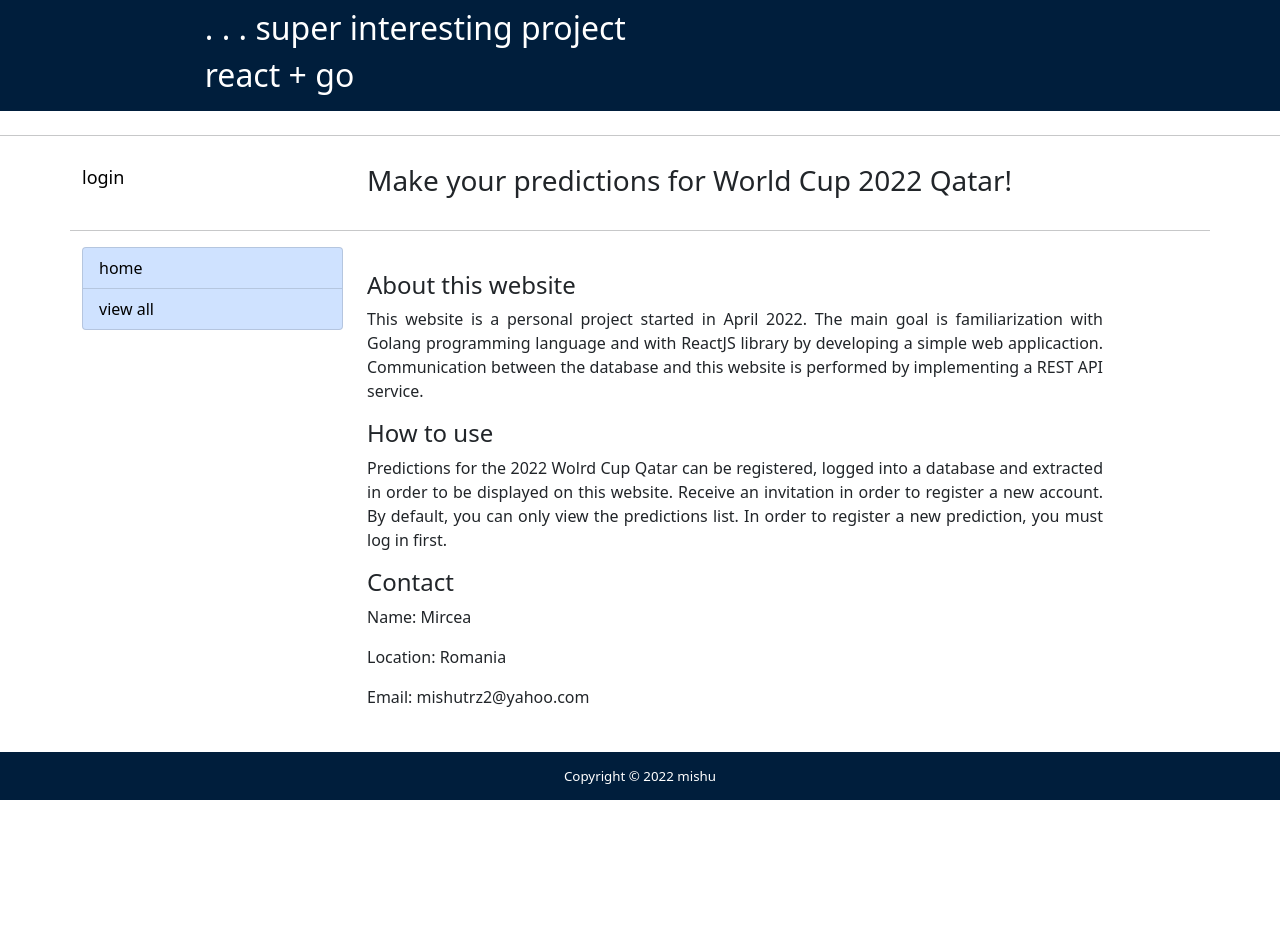
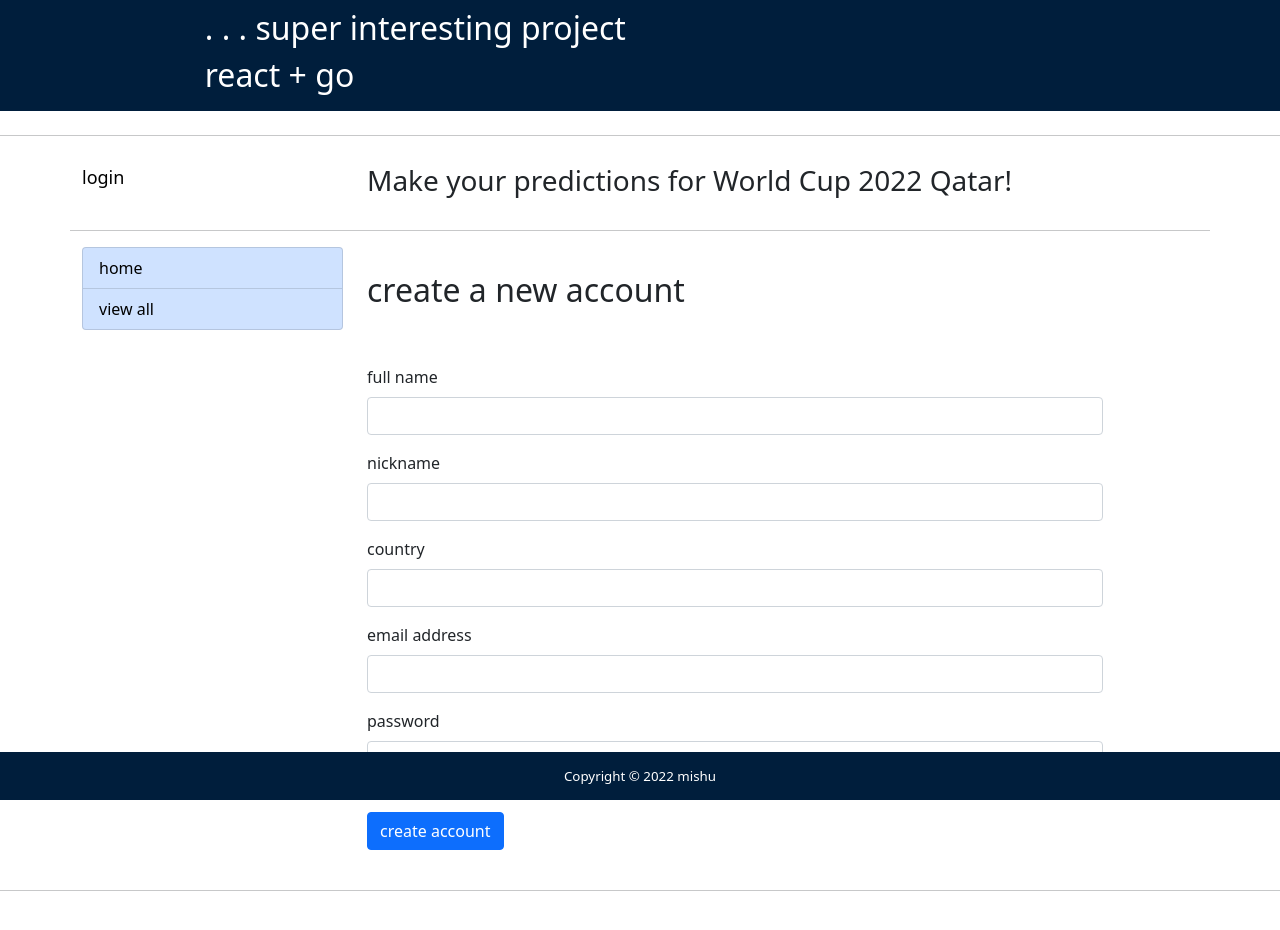
Before and after one commit to mishutrz2/react_go_rest_api, a React (Create React App) app: page /register in a window 1280 px wide. Shown: the top 930 px of the page. Before the commit the page ends 838 px from the top, so only its background shows below. Built offline with nearby package versions, Linux system fonts and the light colour scheme.

Commit message:
creating register page

```diff
--- a/src/App.css
+++ b/src/App.css
@@ -15,6 +15,11 @@
   font-size: large;
 }
 
+.registerButton {
+  color: black;
+  text-decoration: none;
+}
+
 .descriptivePs {
   text-align: justify;
 }
--- a/src/App.js
+++ b/src/App.js
@@ -9,6 +9,7 @@ import MyPredictions from "./components/MyPredictions";
 import EditPrediction from "./components/EditPrediction";
 import { Component, Fragment } from "react";
 import Login from "./components/Login";
+import Register from "./components/Register";
 
 export default class App extends Component {
   constructor(props) {
@@ -143,6 +144,11 @@ export default class App extends Component {
                   )}
                 />
 
+                {/* REGISTER */}
+                <Route exact path="/register">
+                  <Register />
+                </Route>
+
                 <Route
                   exact
                   path="/admin"
--- a/src/components/EditPrediction.js
+++ b/src/components/EditPrediction.js
@@ -17,15 +17,44 @@ export default class EditPrediction extends Component {
         title: "",
         description: "",
         updated_at: "",
-        team: "",
+        winner: "",
       },
       teams: [
-        { id: "A1", value: "Qatar" },
-        { id: "A2", value: "Ecuador" },
-        { id: "A3", value: "Senegal" },
-        { id: "A4", value: "Netherlands" },
-        { id: "B1", value: "England" },
-        { id: "B2", value: "Iran" },
+        { id: "Qatar", value: "Qatar" },
+        { id: "Ecuador", value: "Ecuador" },
+        { id: "Senegal", value: "Senegal" },
+        { id: "Netherlands", value: "Netherlands" },
+        { id: "England", value: "England" },
+        { id: "Iran", value: "Iran" },
+        { id: "USA", value: "USA" },
+        { id: "Ukraine/Scotland/Wales", value: "Ukraine/Scotland/Wales" },
+
+        { id: "Argentina", value: "Argentina" },
+        { id: "Saudi Arabia", value: "Saudi Arabia" },
+        { id: "Mexico", value: "Mexico" },
+        { id: "Poland", value: "Poland" },
+        { id: "France", value: "France" },
+        { id: "Australia/UAE/Peru", value: "Australia/UAE/Peru" },
+        { id: "Denmark", value: "Denmark" },
+        { id: "Tunisia", value: "Tunisia" },
+
+        { id: "Spain", value: "Spain" },
+        { id: "Costa Rica/New Zealand", value: "Costa Rica/New Zealand" },
+        { id: "Germany", value: "Germany" },
+        { id: "Japan", value: "Japan" },
+        { id: "Belgium", value: "Belgium" },
+        { id: "Canada", value: "Canada" },
+        { id: "Morocco", value: "Morocco" },
+        { id: "Croatia", value: "Croatia" },
+
+        { id: "Brazil", value: "Brazil" },
+        { id: "Serbia", value: "Serbia" },
+        { id: "Switzerland", value: "Switzerland" },
+        { id: "Cameroon", value: "Cameroon" },
+        { id: "Portugal", value: "Portugal" },
+        { id: "Ghana", value: "Ghana" },
+        { id: "Uruguay", value: "Uruguay" },
+        { id: "South Korea", value: "South Korea" },
       ],
       isLoaded: false,
       error: null,
@@ -153,7 +182,7 @@ export default class EditPrediction extends Component {
                 id: id,
                 title: json.prediction.title,
                 description: json.prediction.description,
-                team: json.prediction.team,
+                winner: json.prediction.winner,
               },
               isLoaded: true,
             },
@@ -265,9 +294,9 @@ export default class EditPrediction extends Component {
 
               <Select
                 title={"Winner"}
-                name={"team"}
+                name={"winner"}
                 options={this.state.teams}
-                value={prediction.team}
+                value={prediction.winner}
                 handleChange={this.handleChange}
                 placeholder={"Choose one ... "}
               />
--- a/src/components/Login.js
+++ b/src/components/Login.js
@@ -1,7 +1,7 @@
 import Alert from "../ui-components/Alert";
 import React, { Component, Fragment } from "react";
 import Input from "./form-components/Input";
-
+import { Link } from "react-router-dom";
 export default class Login extends Component {
   constructor(props) {
     super(props);
@@ -110,10 +110,26 @@ export default class Login extends Component {
     return (
       <Fragment>
         <br />
+
+        <div class="row">
+          <div class="col-12 col-md-8">
+            <h2> login page </h2>
+          </div>
+          <div class="col-8 col-md-4">
+            <h6>
+              {" "}
+              No account? Click{" "}
+              <Link to="/register" className="registerButton">
+                {" "}
+                here{" "}
+              </Link>
+              to register{" "}
+            </h6>
+          </div>
+        </div>
+
         <hr />
 
-        <h2> login </h2>
-        <hr />
         <Alert
           alertType={this.state.alert.type}
           alertMessage={this.state.alert.message}
--- a/src/components/Prediction.js
+++ b/src/components/Prediction.js
@@ -67,7 +67,7 @@ export default class Prediction extends Component {
                 <td>
                   <strong> winner: </strong>
                 </td>
-                <td> {prediction.team}</td>
+                <td> {prediction.winner}</td>
               </tr>
               <tr>
                 <td>
--- /dev/null
+++ b/src/components/Register.js
@@ -0,0 +1,134 @@
+import Alert from "../ui-components/Alert";
+import React, { Component, Fragment } from "react";
+import Input from "./form-components/Input";
+import { Link } from "react-router-dom";
+
+export default class Register extends Component {
+  constructor(props) {
+    super(props);
+    this.state = {
+      fullname: "",
+      nickname: "",
+      country: "",
+      email: "",
+      password: "",
+      error: null,
+      errors: [],
+      alert: {
+        type: "d-none",
+        message: "",
+      },
+    };
+  }
+
+  hasError(key) {
+    return this.state.errors.indexOf(key) !== -1;
+  }
+
+  handleSubmit = (e) => {
+    e.preventDefault();
+    let errors = [];
+
+    // check for empty fields and push errors if any empty fields
+    if (this.state.email === "") {
+      errors.push("email");
+    }
+    if (this.state.password === "") {
+      errors.push("password");
+    }
+    if (this.state.country === "") {
+      errors.push("country");
+    }
+    if (this.state.fullname === "") {
+      errors.push("fullname");
+    }
+    if (this.state.nickname === "") {
+      errors.push("nickname");
+    }
+
+    // set errors inside state
+    this.setState({ errors: errors });
+
+    // if there are errors, dont submit
+    if (errors.length > 0) {
+      return false;
+    }
+
+    const data = new FormData(e.target);
+    const payload = Object.fromEntries(data.entries());
+
+    const requestOptions = {
+      method: "POST",
+      body: JSON.stringify(payload),
+    };
+  };
+
+  render() {
+    return (
+      <Fragment>
+        <br />
+        <h2> create a new account </h2>
+        <br />
+
+        <form className="pt-4" onSubmit={this.handleSubmit}>
+          {/* FULL NAME */}
+          <Input
+            title={"full name"}
+            type={"text"}
+            name={"fullname"}
+            handleChange={this.handleChange}
+            className={this.hasError("fullname") ? "is-invalid" : ""}
+            errorDiv={this.hasError("fullname") ? "text-danger" : "d-none"}
+            errorMsg={"enter full name"}
+          />
+
+          {/* NICKNAME */}
+          <Input
+            title={"nickname"}
+            type={"text"}
+            name={"nickname"}
+            handleChange={this.handleChange}
+            className={this.hasError("nickname") ? "is-invalid" : ""}
+            errorDiv={this.hasError("nickname") ? "text-danger" : "d-none"}
+            errorMsg={"enter nickname"}
+          />
+
+          {/* COUNTRY */}
+          <Input
+            title={"country"}
+            type={"text"}
+            name={"country"}
+            handleChange={this.handleChange}
+            className={this.hasError("country") ? "is-invalid" : ""}
+            errorDiv={this.hasError("country") ? "text-danger" : "d-none"}
+            errorMsg={"enter country"}
+          />
+
+          {/* EMAIL ADDRESS */}
+          <Input
+            title={"email address"}
+            type={"email"}
+            name={"email"}
+            handleChange={this.handleChange}
+            className={this.hasError("email") ? "is-invalid" : ""}
+            errorDiv={this.hasError("email") ? "text-danger" : "d-none"}
+            errorMsg={"enter valid email address"}
+          />
+
+          {/* PASSWORD */}
+          <Input
+            title={"password"}
+            type={"password"}
+            name={"password"}
+            handleChange={this.handleChange}
+            className={this.hasError("password") ? "is-invalid" : ""}
+            errorDiv={this.hasError("password") ? "text-danger" : "d-none"}
+            errorMsg={"enter password"}
+          />
+          <hr />
+          <button className="btn btn-primary"> create account </button>
+        </form>
+      </Fragment>
+    );
+  }
+}
```
